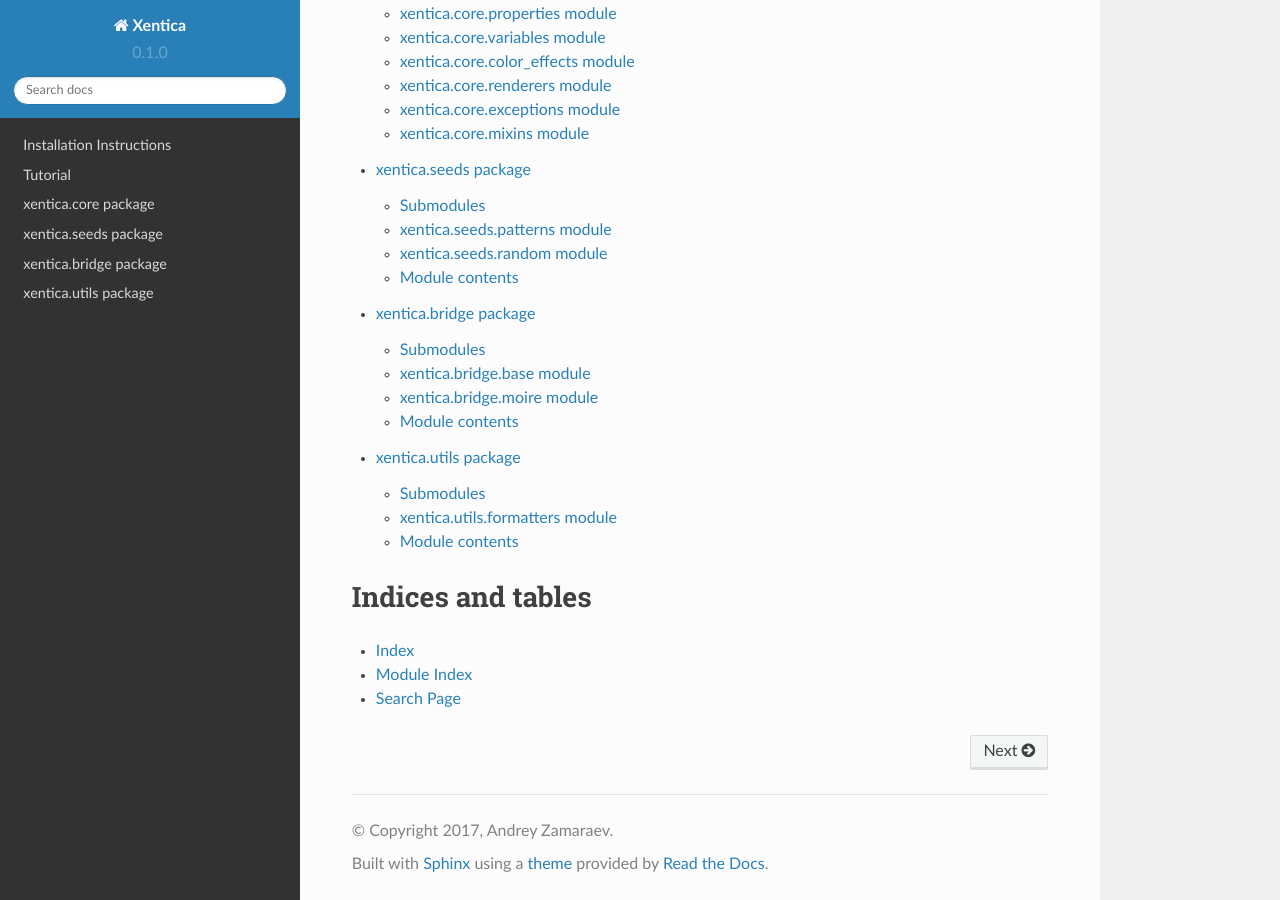
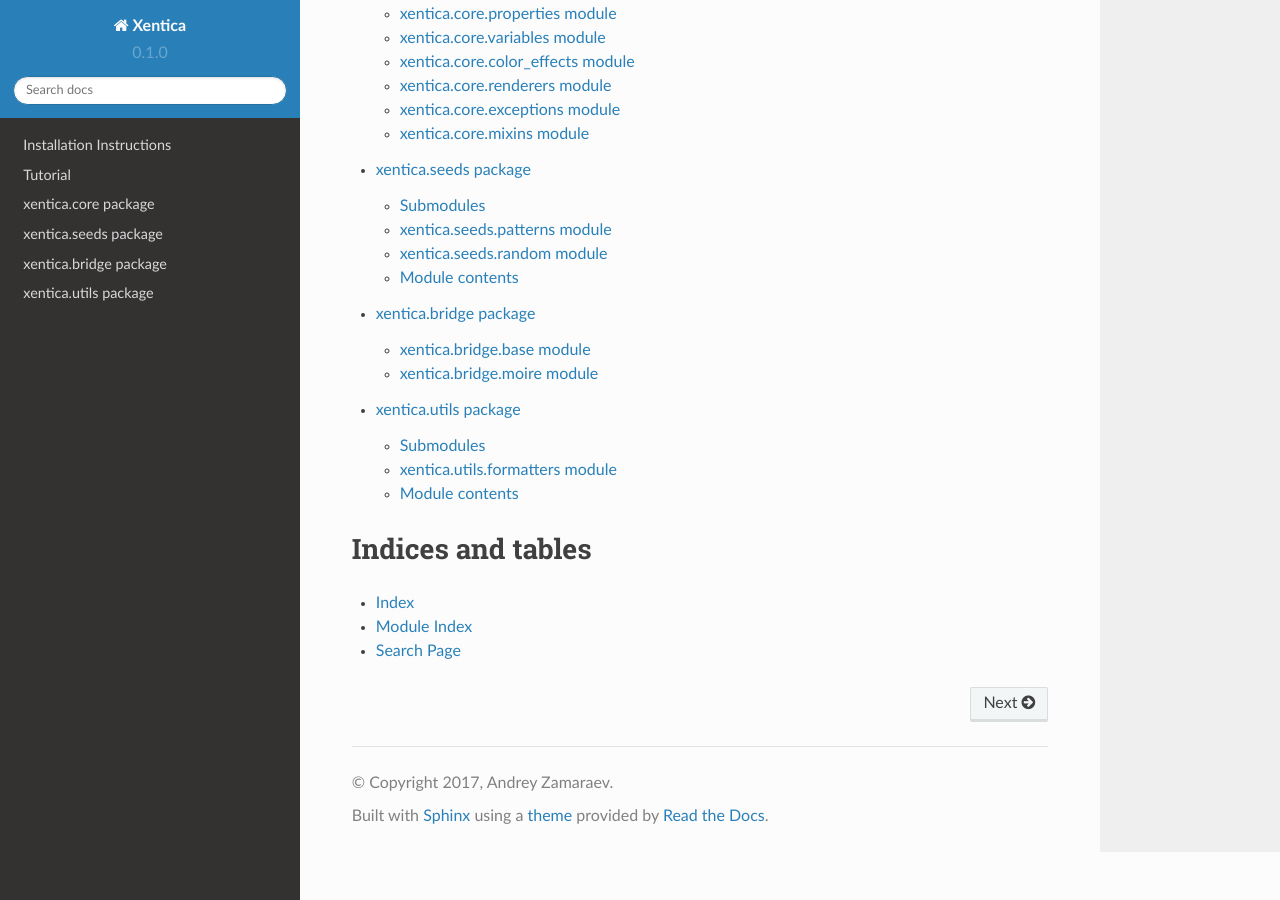
Before and after one commit to a5kin/xentica, a Sphinx documentation site: the page built from docs/index.rst, in a window 1280 px wide and 900 px high, scrolled down 1203 px. Built offline with Sphinx 7.4.7 and the Read the Docs theme 2.0.0, drawn with Linux system fonts in a browser that asks for light colours; some of the changed lines change nothing that is shown.

Commit message:
Reorganize xentica.bridge documentation (#23, #29)

```diff
--- a/docs/api/xentica.bridge.rst
+++ b/docs/api/xentica.bridge.rst
@@ -1,8 +1,7 @@
 xentica\.bridge package
 =======================
 
-Submodules
-----------
+.. automodule:: xentica.bridge
 
 xentica\.bridge\.base module
 ----------------------------
@@ -17,14 +16,3 @@
 
 .. automodule:: xentica.bridge.moire
     :members:
-    :undoc-members:
-    :show-inheritance:
-
-
-Module contents
----------------
-
-.. automodule:: xentica.bridge
-    :members:
-    :undoc-members:
-    :show-inheritance:
```
